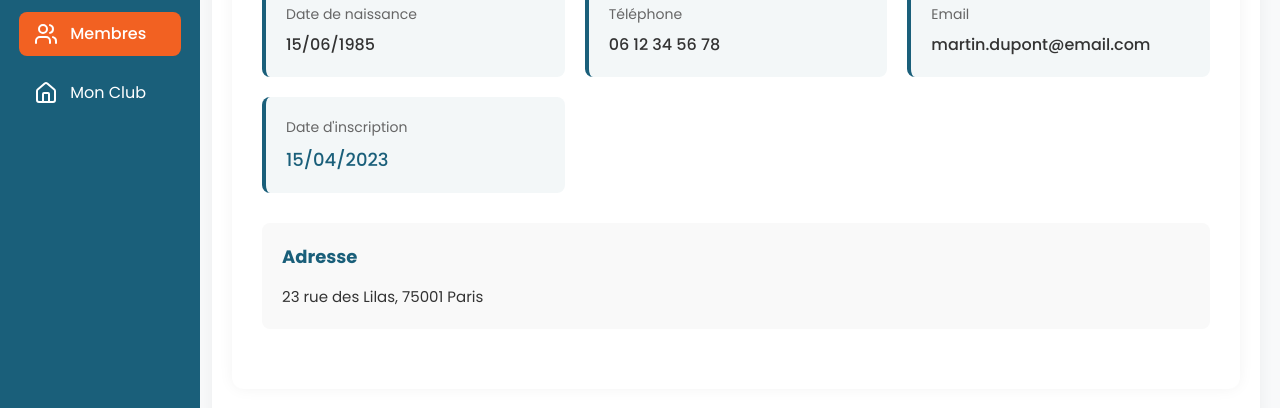
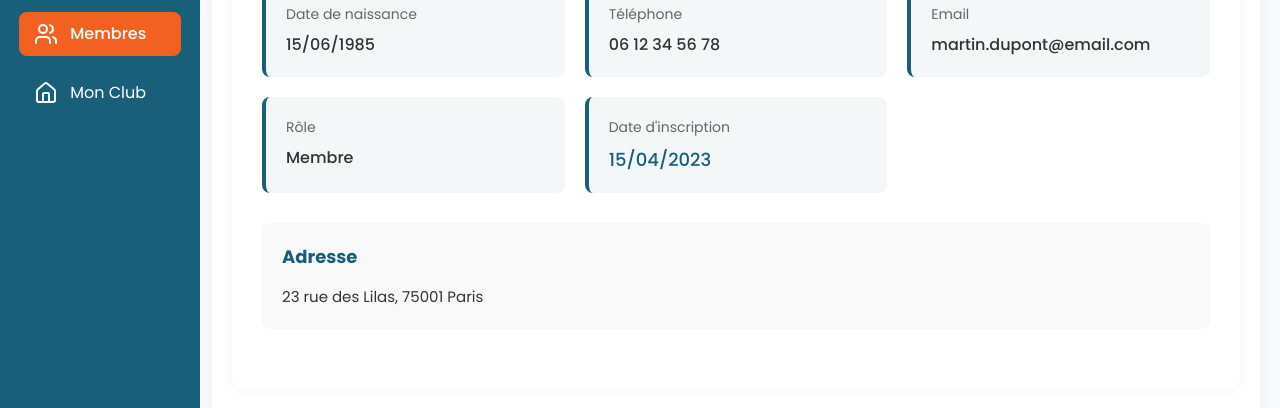
Before and after one commit to Karmadibsa/Club_plus, a plain HTML site: page html/compteadmin/admin_membre_details.html in a window 1280 px wide. Shown: the part 217-625 px from the top of the page. Drawn offline with nearby package versions, Linux system fonts and the light colour scheme.

Commit message:
resolution de bug

```diff
--- a/html/compteadmin/admin_membre_details.html
+++ b/html/compteadmin/admin_membre_details.html
@@ -130,6 +130,10 @@
                 <div class="info-value" id="memberEmail">
                   martin.dupont@email.com
                 </div>
+              </div>
+              <div class="info-item">
+                <div class="info-label">Rôle</div>
+                <div class="info-value" id="memberRole">Membre</div>
               </div>
               <div class="info-item">
                 <div class="info-label">Date d'inscription</div>
```
Also changed, not shown: html/comptereservation/reservation_membre_details.html (+4 -1 lines).
